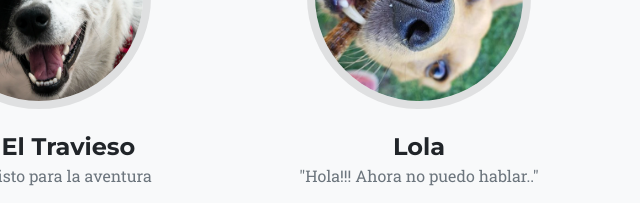
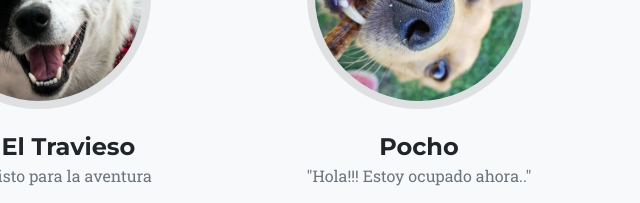
Before and after one commit to agusprats/All4One, a plain HTML site: page index.html in a window 1280 px wide. Shown: the part 4920-5123 px from the top of the page, 601-1241 px from the left. Drawn offline with nearby package versions, Linux system fonts and the light colour scheme; a web font is replaced by a local one.

Commit message:
Update index.html

```diff
--- a/index.html
+++ b/index.html
@@ -279,9 +279,9 @@
                     </div>
                     <div class="col-lg-4">
                         <div class="team-member">
-                            <img class="mx-auto rounded-circle" src="assets/img/team/3.png" title="picture by Sara G. @harashog" alt="" />
-                            <h4>Lola</h4>
-                            <p class="text-muted">"Hola!!! Ahora no puedo hablar.."</p>
+                            <img class="mx-auto rounded-circle" src="assets/img/team/3.png"  alt="" />
+                            <h4>Pocho</h4>
+                            <p class="text-muted">"Hola!!! Estoy ocupado ahora.."</p>
                             <a class="btn btn-dark btn-social mx-2" href="#!"><i class="fab fa-twitter"></i></a><a class="btn btn-dark btn-social mx-2" href="#!"><i class="fab fa-facebook-f"></i></a><a class="btn btn-dark btn-social mx-2" href="#!"><i class="fab fa-linkedin-in"></i></a>
                         </div>
                     </div>
```
